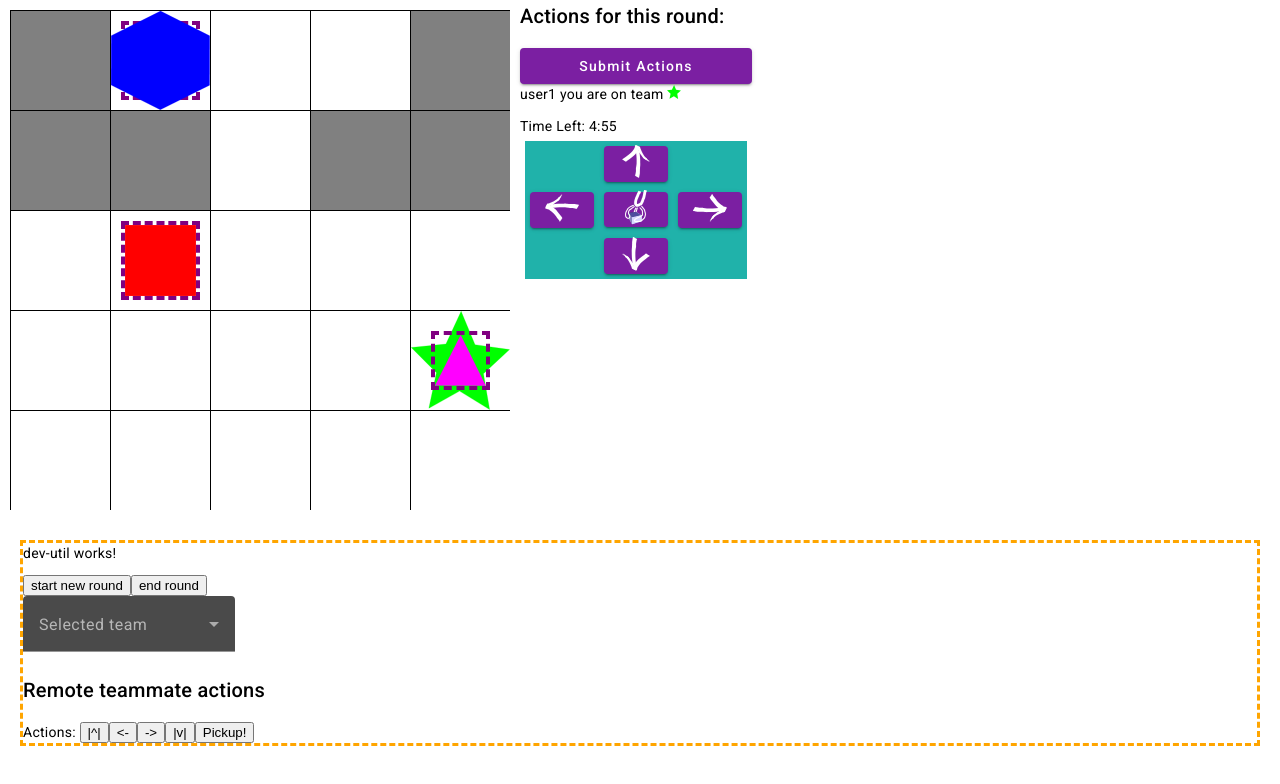
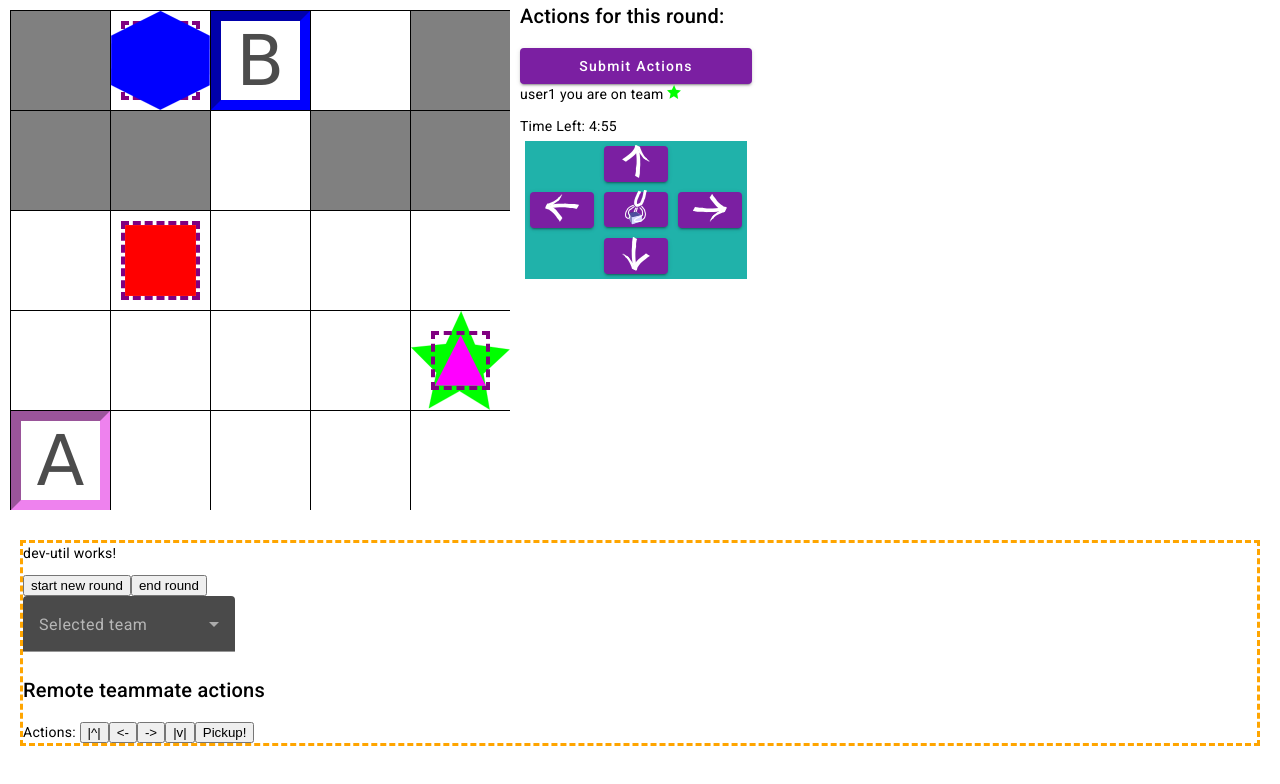
Before and after one commit to zerotwooneone/TeamGame, an Angular app in the folder zh-teamgame/: page / in a window 1280 px wide. Shown: the top 784 px of the page. Built offline with nearby package versions, Linux system fonts and the light colour scheme.

Commit message:
add dropoffs to UI

```diff
--- a/zh-teamgame/src/app/domain/space/drop-off.ts
+++ b/zh-teamgame/src/app/domain/space/drop-off.ts
@@ -1,20 +1,14 @@
-import { Color, ColorFilter } from "../model/color";
-
 export class DropOff {
     constructor(
-        readonly color: ColorFilter,
+        readonly color: string,
         readonly letter: string
     ) { }
     public static Factory(
         color: string,
         letter: string
     ) {
-        const colorFilter = Color.ToColorFilter(color);
-        if (!colorFilter) {
-            throw new Error(`cannot create dropoff. color${color} not found`);
-        }
         return new DropOff(
-            colorFilter,
+            color,
             letter.slice(0, 1).toUpperCase()
         )
     }
--- a/zh-teamgame/src/app/space-content/space-content.component.html
+++ b/zh-teamgame/src/app/space-content/space-content.component.html
@@ -6,5 +6,7 @@
     <div class="pickup-container" *ngIf="teamPickup">
         <img class="pickup-token" [ngStyle]="{'filter':teamPickupFilter}" [src]="teamPickupShape" />
     </div>
-
 </div>
+<div *ngIf="dropOffLetter" class="dropoff-container">
+    <span>{{dropOffLetter}}</span>
+</div>
--- a/zh-teamgame/src/app/space-content/space-content.component.scss
+++ b/zh-teamgame/src/app/space-content/space-content.component.scss
@@ -38,3 +38,21 @@
     border: dashed purple 4px;
     margin: 10px;
 }
+.dropoff-container {
+    position: absolute;
+    top: 0;
+    right: 0;
+    left: 0;
+    bottom: 0;
+    display: flex;
+    flex-direction: column;
+    justify-content: center;
+    text-align: center;
+    font-family: Verdana, Geneva, Tahoma, sans-serif;
+    font-size: 5em;
+    color: rgba($color: #000000, $alpha: 0.7);
+
+    &>* {
+        display: block;
+    }
+}
--- a/zh-teamgame/src/app/space-content/space-content.component.ts
+++ b/zh-teamgame/src/app/space-content/space-content.component.ts
@@ -1,5 +1,6 @@
 import { Component, Input } from '@angular/core';
 import { Pickup } from '../domain/pickup/pickup';
+import { DropOff } from '../domain/space/drop-off';
 import { Team } from '../domain/team/team';
 
 @Component({
@@ -17,6 +18,8 @@ export class SpaceContentComponent {
   team: Team | null = null;
   @Input()
   pickup: Pickup | null = null;
+  @Input()
+  dropOff?: DropOff;
 
   get teamFilter(): string | undefined {
     if (!this.team) {
@@ -61,6 +64,8 @@ export class SpaceContentComponent {
     }
     return this.pickup.shape;
   }
-
+  get dropOffLetter(): string | undefined {
+    return this.dropOff?.letter;
+  }
 
 }
--- a/zh-teamgame/src/app/space/space.component.html
+++ b/zh-teamgame/src/app/space/space.component.html
@@ -1 +1,2 @@
-<zh-space-content [team]="team$ | async" [pickup]="pickup$ |async"></zh-space-content>
+<zh-space-content [team]="team$ | async" [pickup]="pickup$ |async" [dropOff]="dropOff"
+    [ngStyle]="{'border-color':dropOff?.color}" [ngClass]="{'drop-off':dropOff}"></zh-space-content>
--- a/zh-teamgame/src/app/space/space.component.scss
+++ b/zh-teamgame/src/app/space/space.component.scss
@@ -18,3 +18,7 @@
             left: 0;
             bottom: 0;
 }
+.drop-off {
+    border-style: inset;
+    border-width: 10px;
+}
--- a/zh-teamgame/src/app/space/space.component.ts
+++ b/zh-teamgame/src/app/space/space.component.ts
@@ -2,6 +2,7 @@ import { Component, HostBinding, Input, OnDestroy } from '@angular/core';
 import { Observable } from 'rxjs';
 import { NullableObservableProperty } from '../domain/model/ObservablePropertyHelper';
 import { Pickup } from '../domain/pickup/pickup';
+import { DropOff } from '../domain/space/drop-off';
 import { Space } from '../domain/space/space';
 import { Team } from '../domain/team/team';
 
@@ -11,15 +12,6 @@ import { Team } from '../domain/team/team';
   styleUrls: ['./space.component.scss']
 })
 export class SpaceComponent {
-  private _team$?: NullableObservableProperty<Team>;
-  get team$(): Observable<Team | null> | undefined {
-    return this._team$?.observable$;
-  }
-  private _pickup$?: NullableObservableProperty<Pickup>;
-  get pickup$(): Observable<Pickup | null> | undefined {
-    return this._pickup$?.observable$;
-  }
-
   @HostBinding('class.impassible')
   get impassible(): boolean {
     return !this._space?.passible ?? false;
@@ -31,4 +23,17 @@ export class SpaceComponent {
     this._team$ = this._space.team$;
     this._pickup$ = this._space.pickup$;
   }
+  private _team$?: NullableObservableProperty<Team>;
+  get team$(): Observable<Team | null> | undefined {
+    return this._team$?.observable$;
+  }
+  private _pickup$?: NullableObservableProperty<Pickup>;
+  get pickup$(): Observable<Pickup | null> | undefined {
+    return this._pickup$?.observable$;
+  }
+  get dropOff(): DropOff | undefined {
+    return this._space?.dropOff;
+  }
+
+
 }
--- a/zh-teamgame/src/assets/boards/board1.json
+++ b/zh-teamgame/src/assets/boards/board1.json
@@ -1,6 +1,6 @@
 {
     "rows":[
-        [{"impassible": true},{},{},{"dropOffLetter":"B"},{"impassible": true}],
+        [{"impassible": true},{},{"dropOffLetter":"B"},{},{"impassible": true}],
         [{"impassible": true},    {"impassible": true}, {}, {"impassible": true}, {"impassible": true}],
         [{},    {}, {}, {}, {}],
         [{},    {}, {}, {}, {}],
```
